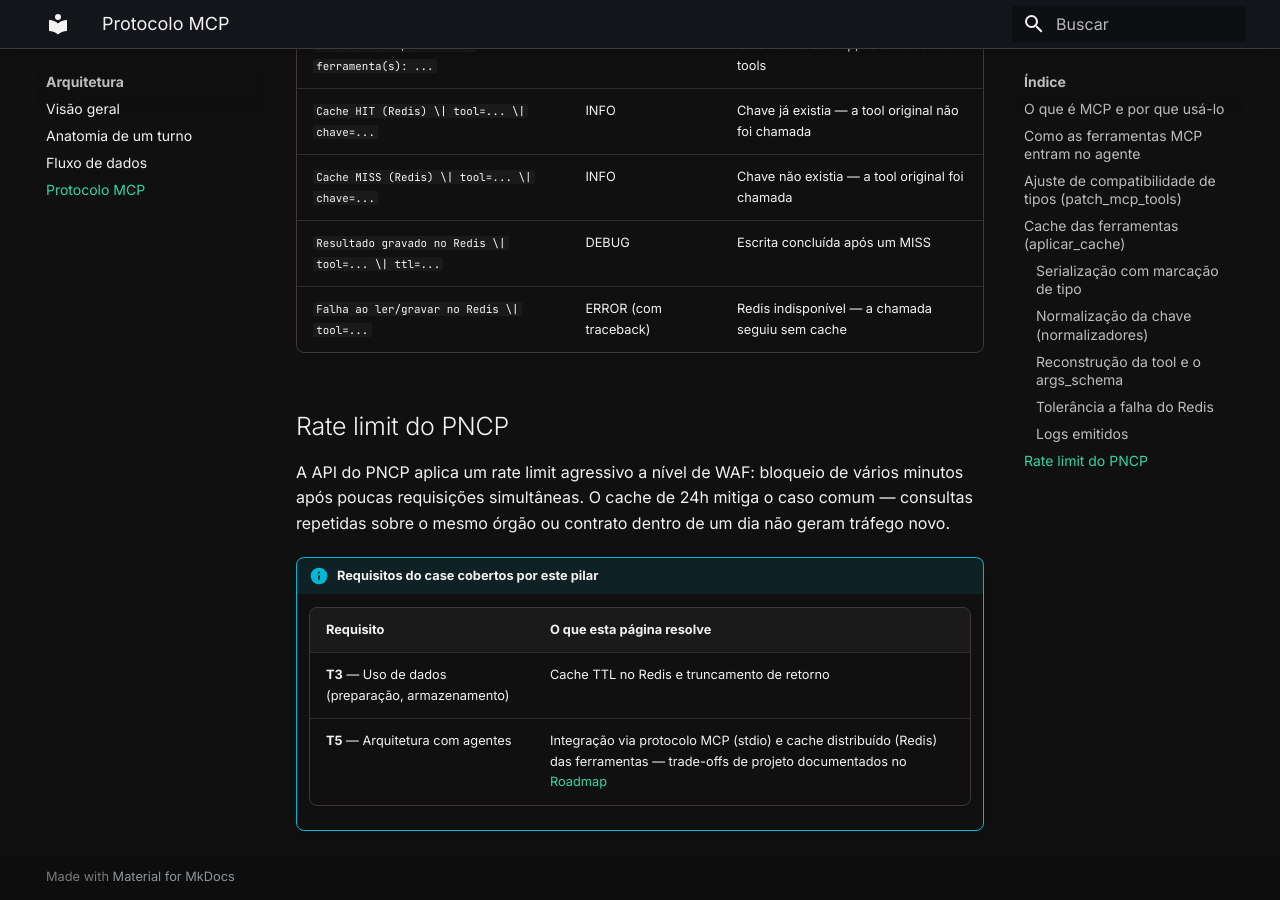
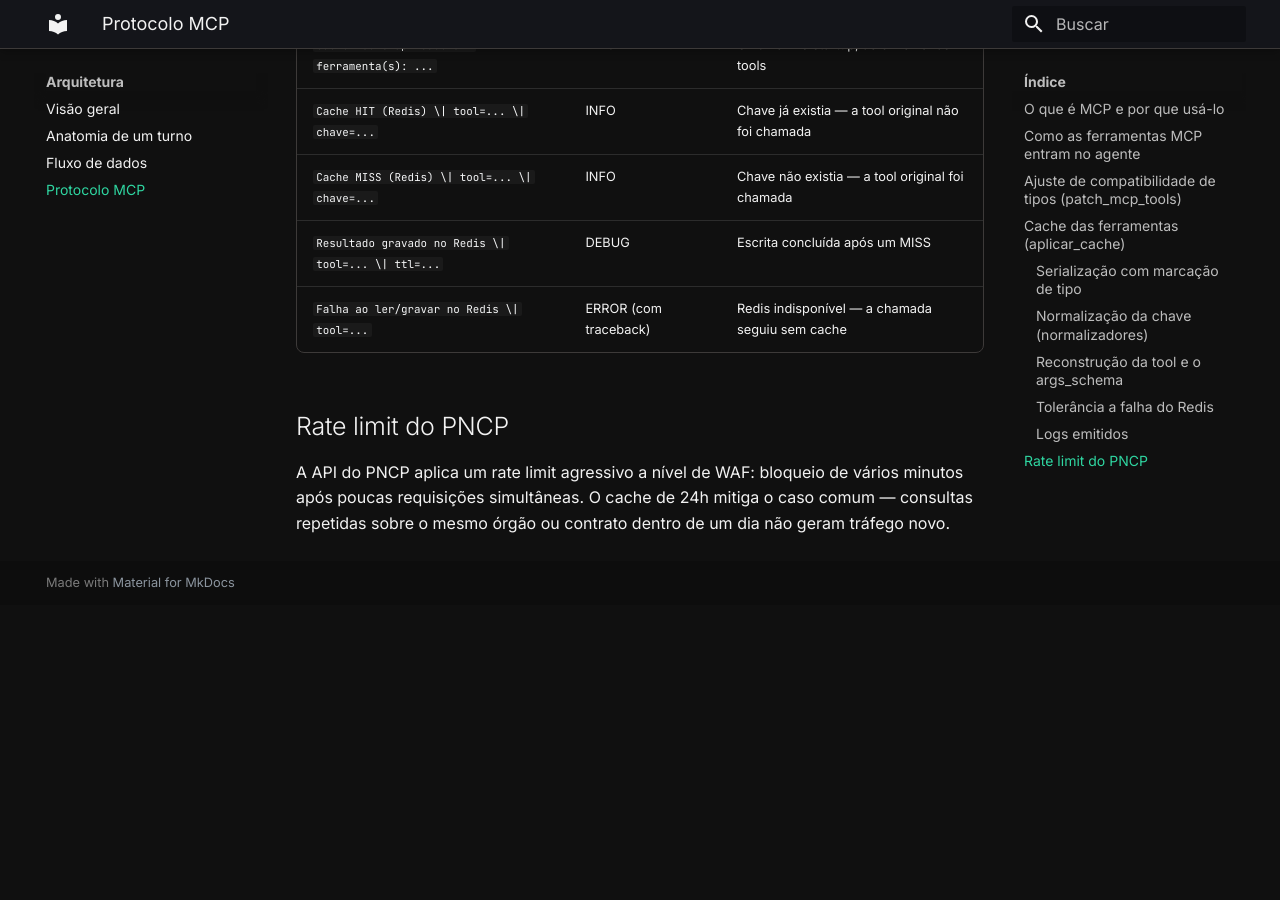
Before and after one commit to Moreira-89/auditor-cidadao, an MkDocs documentation site: the page built from docs/arquitetura/protocolo_mcp.md, in a window 1280 px wide and 900 px high, scrolled down 5793 px. Built offline with MkDocs 1.6.1 and Material for MkDocs 9.7.7, drawn with Linux system fonts in a browser that asks for light colours; after the commit the page ends 6398 px from its top, so only the background shows below that.

Commit message:
docs(arquitetura): remove nota "Requisitos do case cobertos por este pilar"
Nota de rastreamento de requisitos do case acadêmico não pertence à
documentação técnica de referência.

```diff
--- a/docs/arquitetura/protocolo_mcp.md
+++ b/docs/arquitetura/protocolo_mcp.md
@@ -188,9 +188,3 @@ escrita (SET). A tool sempre responde — apenas sem o benefício do cache naque
 A API do PNCP aplica um rate limit agressivo a nível de WAF: bloqueio de vários minutos após poucas
 requisições simultâneas. O cache de 24h mitiga o caso comum — consultas repetidas sobre o mesmo
 órgão ou contrato dentro de um dia não geram tráfego novo.
-
-!!! info "Requisitos do case cobertos por este pilar"
-    | Requisito | O que esta página resolve |
-    |---|---|
-    | **T3** — Uso de dados (preparação, armazenamento) | Cache TTL no Redis e truncamento de retorno |
-    | **T5** — Arquitetura com agentes | Integração via protocolo MCP (stdio) e cache distribuído (Redis) das ferramentas — trade-offs de projeto documentados no [Roadmap](https://github.com/Moreira-89/auditor-cidadao/blob/main/AuditorCidadaoRoadmap.md) |
```
